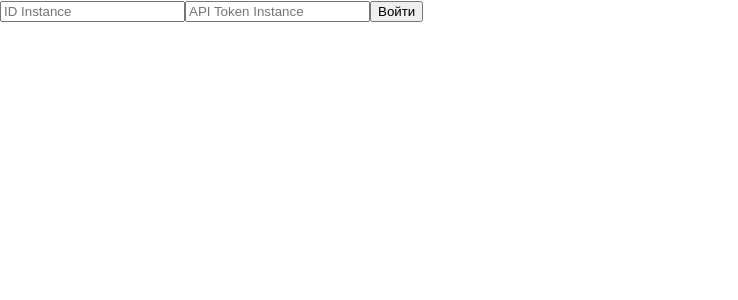
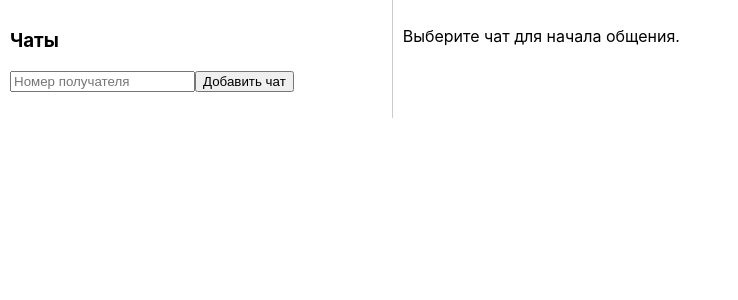
Before and after one commit to Nadezhda-97/whatsapp-chat, a React (Create React App) app in the folder whatsapp-chat/: page / in a window 1280 px wide. Shown: the top 300 px of the page, without its empty margins (0-738 px from the left). Built offline with nearby package versions, Linux system fonts and the light colour scheme.

Commit message:
update App.jsx

```diff
--- a/whatsapp-chat/src/App.jsx
+++ b/whatsapp-chat/src/App.jsx
@@ -1,19 +1,27 @@
 import React, { useState } from 'react';
+import { BrowserRouter, Routes, Route, Navigate } from 'react-router-dom';
+
 import Login from './components/Login';
 import Chat from './components/Chat';
+
+const loginPath = '/login';
+const chatPath = '/';
 
 const App = () => {
   const [isLoggedIn, setIsLoggedIn] = useState(false);
   const [credentials, setCredentials] = useState({ idInstance: '', apiTokenInstance: '' });
 
+  const Root = ({ children }) => {
+    return !isLoggedIn ? children : <Navigate to={chatPath} />
+  }
+
   return (
-    <div className='app'>
-      {!isLoggedIn ? (
-        <Login setIsLoggedIn={setIsLoggedIn} setCredentials={setCredentials} />
-      ) : (
-          <Chat credentials={credentials} />
-      )}
-    </div>
+    <BrowserRouter>
+      <Routes>
+        <Route path={loginPath} element={<Root><Login setIsLoggedIn={setIsLoggedIn} setCredentials={setCredentials} /></Root>} />
+        <Route path={chatPath} element={<Chat credentials={credentials} />} />
+      </Routes>
+    </BrowserRouter>
   );
 }
 
```
